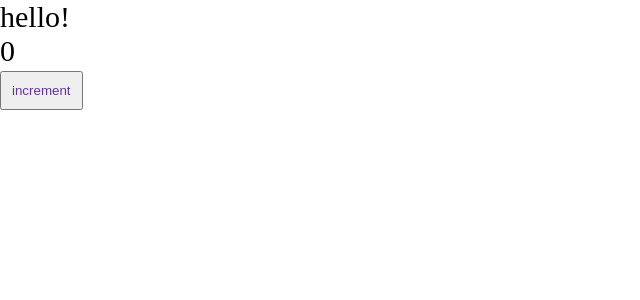
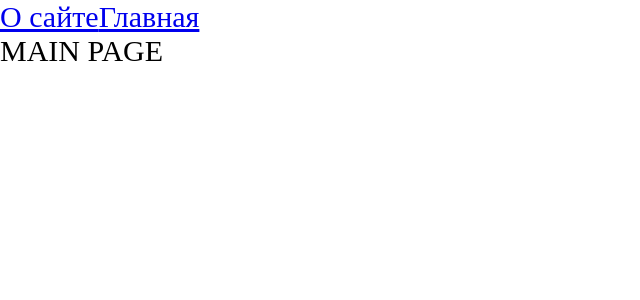
Before and after one commit to Strolse/react-app, a React app: page / in a window 1280 px wide. Shown: the top 300 px of the page, without its empty margins (0-640 px from the left). Built offline with nearby package versions, Linux system fonts and the light colour scheme.

Commit message:
added routing, added code splitting,using Lazy and Suspense

```diff
--- a/package.json
+++ b/package.json
@@ -32,6 +32,7 @@
   },
   "dependencies": {
     "react": "^17.0.2",
-    "react-dom": "^17.0.2"
+    "react-dom": "^17.0.2",
+    "react-router-dom": "^6.2.1"
   }
 }
--- a/src/App.tsx
+++ b/src/App.tsx
@@ -1,12 +1,21 @@
-import React from "react";
-import { Counter } from "./components/Counter";
+import React, {Suspense} from "react";
+import { Link, Route, Routes } from "react-router-dom";
 import "./index.scss"
+import { AboutPageAsync } from "./pages/AboutPage/AboutPage.async";
+import { MainPageAsync } from "./pages/MainPage/MainPage.async";
 
-const App = ()=>{
-  return(
+const App = () => {
+
+  return (
     <div className="app">
-      hello!
-      <Counter/>
+      <Link to='/about'>О сайте</Link>
+      <Link to='/'>Главная</Link>
+      <Suspense fallback={<div>Loading...</div>}>
+        <Routes>
+          <Route path="/" element={<MainPageAsync />} />
+          <Route path="/about" element={<AboutPageAsync />} />
+        </Routes>
+      </Suspense>
     </div>
   )
 }
--- a/src/index.tsx
+++ b/src/index.tsx
@@ -1,9 +1,10 @@
-import {render} from "react-dom";
+import { render } from "react-dom";
+import { BrowserRouter } from "react-router-dom";
 import App from "./App";
 
 render(
-  <div>
-    <App/>
-  </div>,
+  <BrowserRouter>
+    <App />
+  </BrowserRouter>,
   document.getElementById('root')
 )
--- /dev/null
+++ b/src/pages/AboutPage/AboutPage.async.tsx
@@ -0,0 +1,7 @@
+import { lazy } from 'react';
+
+export const AboutPageAsync = lazy(() => new Promise(resolve=>{
+  //@ts-ignore
+  //временно для отображеняя loading...
+  setTimeout(()=>resolve(import('./AboutPage')), 2000)
+}));
--- /dev/null
+++ b/src/pages/AboutPage/AboutPage.tsx
@@ -0,0 +1,11 @@
+import React from "react";
+
+const AboutPage =()=>{
+  return(
+    <div>
+      ABOUT PAGE
+    </div>
+  )
+}
+
+export default AboutPage;
--- /dev/null
+++ b/src/pages/MainPage/MainPage.async.tsx
@@ -0,0 +1,7 @@
+import { lazy } from 'react';
+
+export const MainPageAsync = lazy(() => new Promise(resolve=>{
+  //@ts-ignore
+    //временно для отображеняя loading...
+  setTimeout(()=>resolve(import('./MainPage')), 2000)
+}));
--- /dev/null
+++ b/src/pages/MainPage/MainPage.tsx
@@ -0,0 +1,11 @@
+import React from "react";
+
+const MainPage=()=>{
+  return(
+    <div>
+      MAIN PAGE
+    </div>
+  )
+}
+
+export default MainPage;
```
Also changed, not shown: 2 other files (tests, documents, lock files or other folders).
